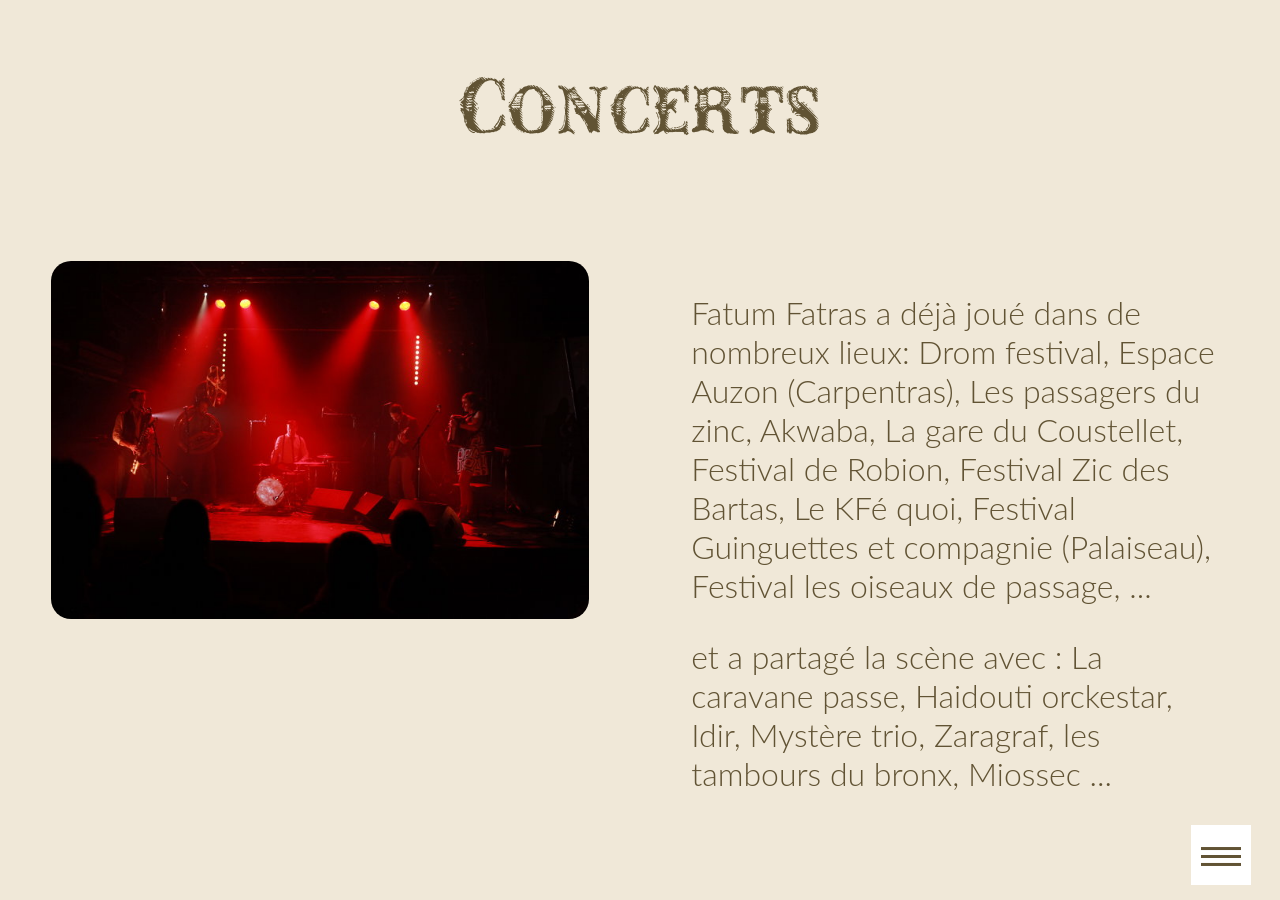
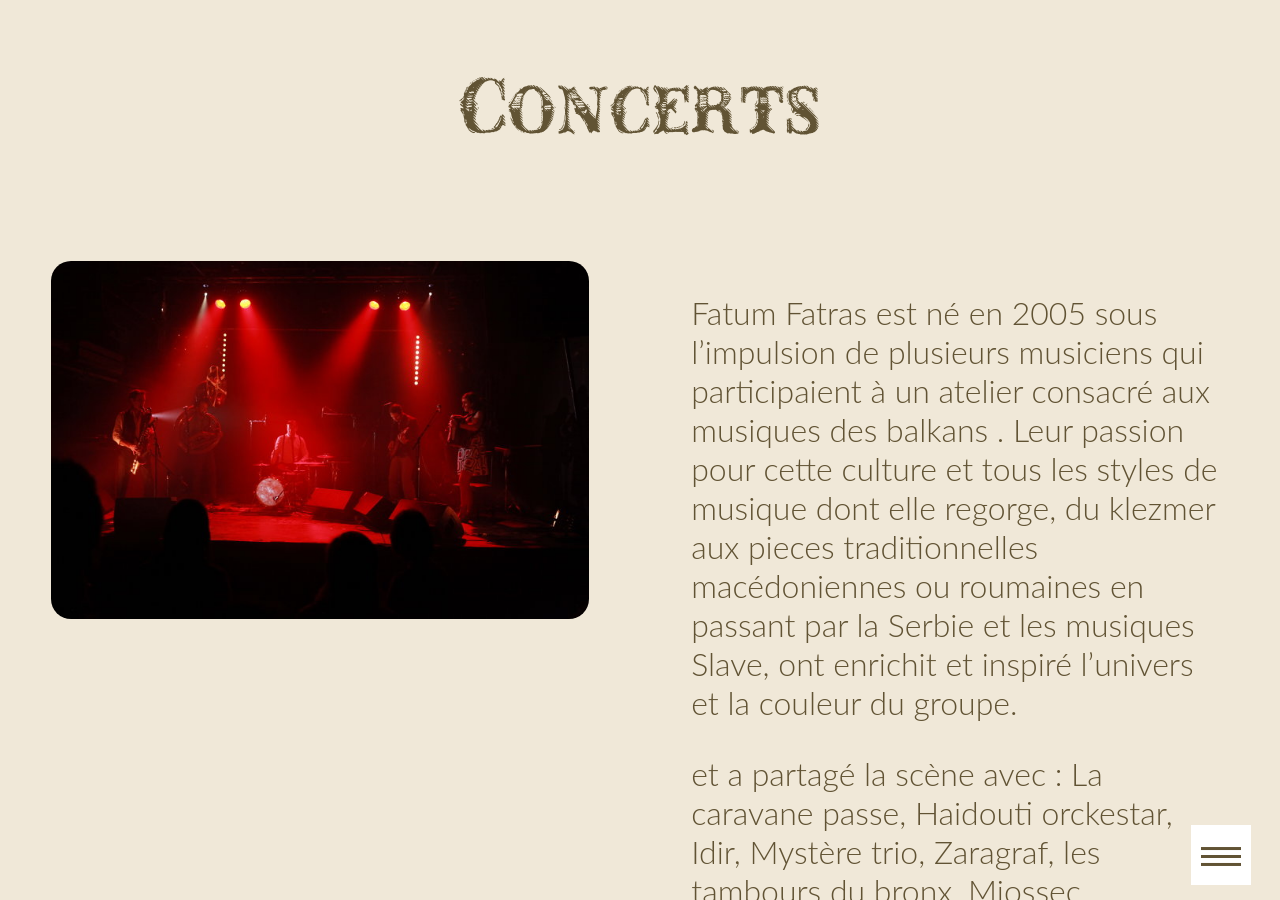
Before and after one commit to ftmftrs/ftmftrs.github.io, a Jekyll site: the page built from concert/index.html, in a window 1280 px wide and 900 px high. Built offline with Jekyll 4.4.1, drawn with Linux system fonts in a browser that asks for light colours; Markdown is read by kramdown in place of the engine named in the settings; comment, search, counter and statistics services are not loaded.

Commit message:
Update index.html

```diff
--- a/concert/index.html
+++ b/concert/index.html
@@ -17,9 +17,11 @@
         </figure>
         <article class="cbp-so-side cbp-so-side-right">
             <p>
-                Fatum Fatras a déjà joué dans de nombreux lieux: Drom festival, Espace Auzon (Carpentras), Les
-                passagers du zinc, Akwaba, La gare du Coustellet, Festival de Robion, Festival Zic des Bartas, Le KFé
-                quoi, Festival Guinguettes et compagnie (Palaiseau), Festival les oiseaux de passage, ...
+                Fatum Fatras est né en 2005 sous l’impulsion de plusieurs musiciens qui participaient à un atelier consacré aux musiques des balkans .
+                Leur passion pour cette culture et tous les styles de musique dont elle regorge,
+                du klezmer aux pieces traditionnelles macédoniennes ou roumaines en passant par la Serbie et les musiques Slave,
+                ont enrichit et inspiré l’univers et la couleur du groupe.
+
             </p>
             <p>et a partagé la scène avec : La caravane passe, Haidouti orckestar, Idir, Mystère trio, Zaragraf, les tambours du bronx, Miossec ...</p>
         </article>
```
